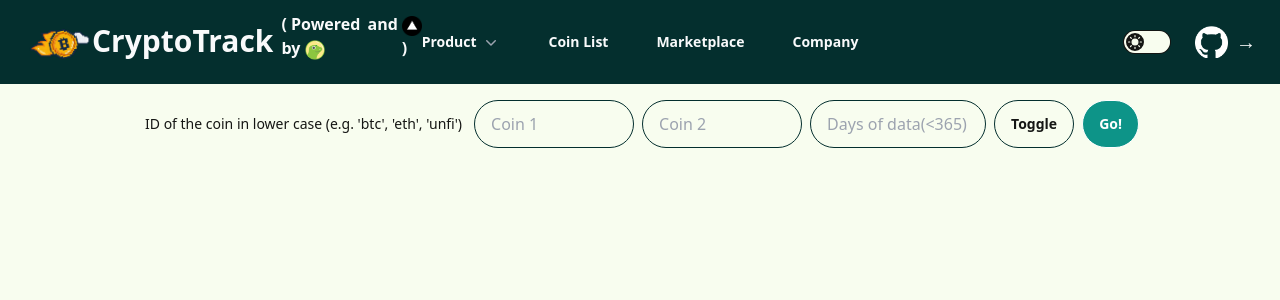
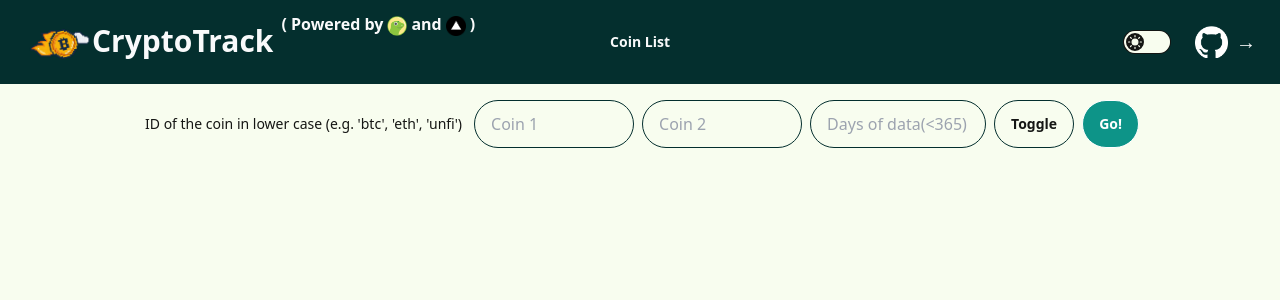
Before and after one commit to jmlt2002/cryptoTrack, a Vue app: page / in a window 1280 px wide. Shown: the top 300 px of the page. Built offline with nearby package versions, Linux system fonts and the light colour scheme.

Commit message:
refactor: remove unused header items

```diff
--- a/src/components/PageHeader.vue
+++ b/src/components/PageHeader.vue
@@ -5,60 +5,26 @@
           <button @click="goToHome" class="inline-block ml-1 mt-1 text-3xl font-bold leading-6 text-gray-50">
             <img class="inline-block h-16 w-auto" src="../assets/logo.png" alt=""/>CryptoTrack
           </button>
-        <div class="hidden lg:flex lg:flex-1">
-          <a href="https://www.coingecko.com/en/api" target="_blank" class="mt-1">
-            <p class="inline-block ml-2 font-bold leading-6 text-gray-50 mb-1">( Powered by
-              <img class="h-5 inline-block" src="../assets/coinGeckoLogo.png" alt=""></p>
+        <div class="hidden lg:flex lg:flex-1 mt-1">
+          <p class="inline-block ml-2 font-bold leading-6 text-gray-50 mb-1">( Powered by </p>
+          <a href="https://www.coingecko.com/en/api" target="_blank" class="ml-1 mr-1">
+            <img class="h-5 inline-block" src="../assets/coinGeckoLogo.png" alt="">
           </a>
-          <span class="items-center inline-block m-1 font-bold leading-6 text-gray-50">and </span>
-          <a href="https://vercel.com/" target="_blank" class="mt-1">
-            <p class="inline-block font-bold leading-6 text-gray-50 mb-1">
-              <img class="h-5 inline-block" src="../assets/vercelLogo.png" alt=""> )</p>
+          <span class="items-center inline-block font-bold leading-6 text-gray-50">and </span>
+          <a href="https://vercel.com/" target="_blank" class="ml-1 mr-1">
+            <img class="h-5 inline-block" src="../assets/vercelLogo.png" alt="">
           </a>
+          <p class="inline-block font-bold leading-6 text-gray-50 mb-1">)</p>
         </div>
       </div>
       <div class="flex lg:hidden">
         <button type="button" class="-m-2.5 inline-flex items-center justify-center rounded-md p-2.5 text-gray-700 border-teal" @click="mobileMenuOpen = true">
           <span class="sr-only">Open main menu</span>
-          <Bars3Icon class="h-6 w-6" aria-hidden="true" />
+          <Bars3Icon class="h-6 w-6 mr-2" aria-hidden="true" />
         </button>
       </div>
       <PopoverGroup class="hidden lg:flex lg:gap-x-12">
-        <Popover class="relative">
-          <PopoverButton class="flex items-center gap-x-1 text-sm font-semibold leading-6 text-gray-50">
-            Product
-            <ChevronDownIcon class="h-5 w-5 flex-none text-gray-400" aria-hidden="true" />
-          </PopoverButton>
-
-          <transition enter-active-class="transition ease-out duration-200" enter-from-class="opacity-0 translate-y-1" enter-to-class="opacity-100 translate-y-0" leave-active-class="transition ease-in duration-150" leave-from-class="opacity-100 translate-y-0" leave-to-class="opacity-0 translate-y-1">
-            <PopoverPanel class="absolute -left-8 top-full z-10 mt-3 w-screen max-w-md overflow-hidden rounded-3xl bg-white shadow-lg ring-1 ring-gray-900/5">
-              <div class="p-4">
-                <div v-for="item in products" :key="item.name" class="group relative flex items-center gap-x-6 rounded-lg p-4 text-sm leading-6 hover:bg-gray-50">
-                  <div class="flex h-11 w-11 flex-none items-center justify-center rounded-lg bg-gray-50 group-hover:bg-white">
-                    <component :is="item.icon" class="h-6 w-6 text-gray-600 group-hover:text-teal-600" aria-hidden="true" />
-                  </div>
-                  <div class="flex-auto">
-                    <a :href="item.href" class="block font-semibold text-gray-900">
-                      {{ item.name }}
-                      <span class="absolute inset-0" />
-                    </a>
-                    <p class="mt-1 text-gray-600">{{ item.description }}</p>
-                  </div>
-                </div>
-              </div>
-              <div class="grid grid-cols-2 divide-x divide-gray-900/5 bg-gray-50">
-                <a v-for="item in callsToAction" :key="item.name" :href="item.href" class="flex items-center justify-center gap-x-2.5 p-3 text-sm font-semibold leading-6 text-gray-900 hover:bg-gray-100">
-                  <component :is="item.icon" class="h-5 w-5 flex-none text-gray-400" aria-hidden="true" />
-                  {{ item.name }}
-                </a>
-              </div>
-            </PopoverPanel>
-          </transition>
-        </Popover>
-
         <button @click="goToCoinList" class="text-sm font-semibold leading-6 text-gray-50">Coin List</button>
-        <a href="#" class="text-sm font-semibold leading-6 text-gray-50">Marketplace</a>
-        <a href="#" class="text-sm font-semibold leading-6 text-gray-50">Company</a>
       </PopoverGroup>
       <div class="hidden lg:flex lg:flex-1 lg:justify-end">
         <label class="cursor-pointer grid place-items-center mr-4">
@@ -76,7 +42,7 @@
       <DialogPanel class="fixed inset-y-0 right-0 z-10 w-full overflow-y-auto bg-base-100 px-6 py-6 sm:max-w-sm sm:ring-1 sm:ring-gray-900/10">
         <div class="flex items-center justify-between">
           <a href="#" class="-m-1.5 p-1.5">
-            <span class="sr-only">Your Company</span>
+            <span class="sr-only">Go back to home page</span>
             <img class="h-8 w-auto" src="../assets/logo.png" alt="" />
           </a>
           <button type="button" class="-m-2.5 rounded-md p-2.5 text-gray-700" @click="mobileMenuOpen = false">
@@ -87,15 +53,7 @@
         <div class="mt-6 flow-root">
           <div class="-my-6 divide-y divide-gray-500/10">
             <div class="space-y-2 py-6">
-              <Disclosure as="div" class="-mx-3" v-slot="{ open }">
-                <DisclosureButton class="flex w-full items-center justify-between rounded-lg py-2 pl-3 pr-3.5 text-base font-semibold leading-7 text-gray-900 hover:bg-gray-50">
-                  Product
-                  <ChevronDownIcon :class="[open ? 'rotate-180' : '', 'h-5 w-5 flex-none']" aria-hidden="true" />
-                </DisclosureButton>
-              </Disclosure>
-              <a href="#" class="-mx-3 block rounded-lg px-3 py-2 text-base font-semibold leading-7 text-gray-900 hover:bg-gray-50">Features</a>
-              <a href="#" class="-mx-3 block rounded-lg px-3 py-2 text-base font-semibold leading-7 text-gray-900 hover:bg-gray-50">Marketplace</a>
-              <a href="#" class="-mx-3 block rounded-lg px-3 py-2 text-base font-semibold leading-7 text-gray-900 hover:bg-gray-50">Company</a>
+              <button @click="mobileMenuOpen = false; goToCoinList()" class="-mx-3 block rounded-lg px-3 py-2 text-base font-semibold leading-7 text-gray-900 hover:bg-gray-50">Coin List</button>
             </div>
             <div class="py-6">
               <a href="https://github.com/jmlt2002" class="-mx-3 block rounded-lg px-3 py-2.5 text-base font-semibold leading-7 text-gray-900 hover:bg-gray-50">
@@ -115,31 +73,12 @@ import { ref } from 'vue'
 import {
   Dialog,
   DialogPanel,
-  Disclosure,
-  DisclosureButton,
-  Popover,
-  PopoverButton,
   PopoverGroup,
-  PopoverPanel,
 } from '@headlessui/vue'
 import {
-  ArrowPathIcon,
   Bars3Icon,
-  ChartPieIcon,
-  CursorArrowRaysIcon,
-  FingerPrintIcon,
-  SquaresPlusIcon,
   XMarkIcon,
 } from '@heroicons/vue/24/outline'
-import { ChevronDownIcon } from '@heroicons/vue/20/solid'
-
-const products = [
-  { name: 'Coin List', description: 'See the list of coins that the CoinGecko API has available', href: '#', icon: ChartPieIcon },
-  { name: 'Engagement', description: 'Speak directly to your customers', href: '#', icon: CursorArrowRaysIcon },
-  { name: 'Security', description: 'Your customers’ data will be safe and secure', href: '#', icon: FingerPrintIcon },
-  { name: 'Integrations', description: 'Connect with third-party tools', href: '#', icon: SquaresPlusIcon },
-  { name: 'Automations', description: 'Build strategic funnels that will convert', href: '#', icon: ArrowPathIcon },
-]
 
 const mobileMenuOpen = ref(false)
 </script>
--- a/src/router/index.js
+++ b/src/router/index.js
@@ -1,11 +1,11 @@
 import { createMemoryHistory, createRouter } from 'vue-router'
 
 import HomeView from '../views/HomeView.vue'
-import CoinList from '../views/CoinListView.vue'
+import CoinListView from '../views/CoinListView.vue'
 
 const routes = [
-  { path: '/', component: HomeView },
-  { path: '/coinList', component: CoinList}
+  { path: '/', component: HomeView},
+  { path: '/coinList', component: CoinListView}
 ]
 
 const router = createRouter({
```
